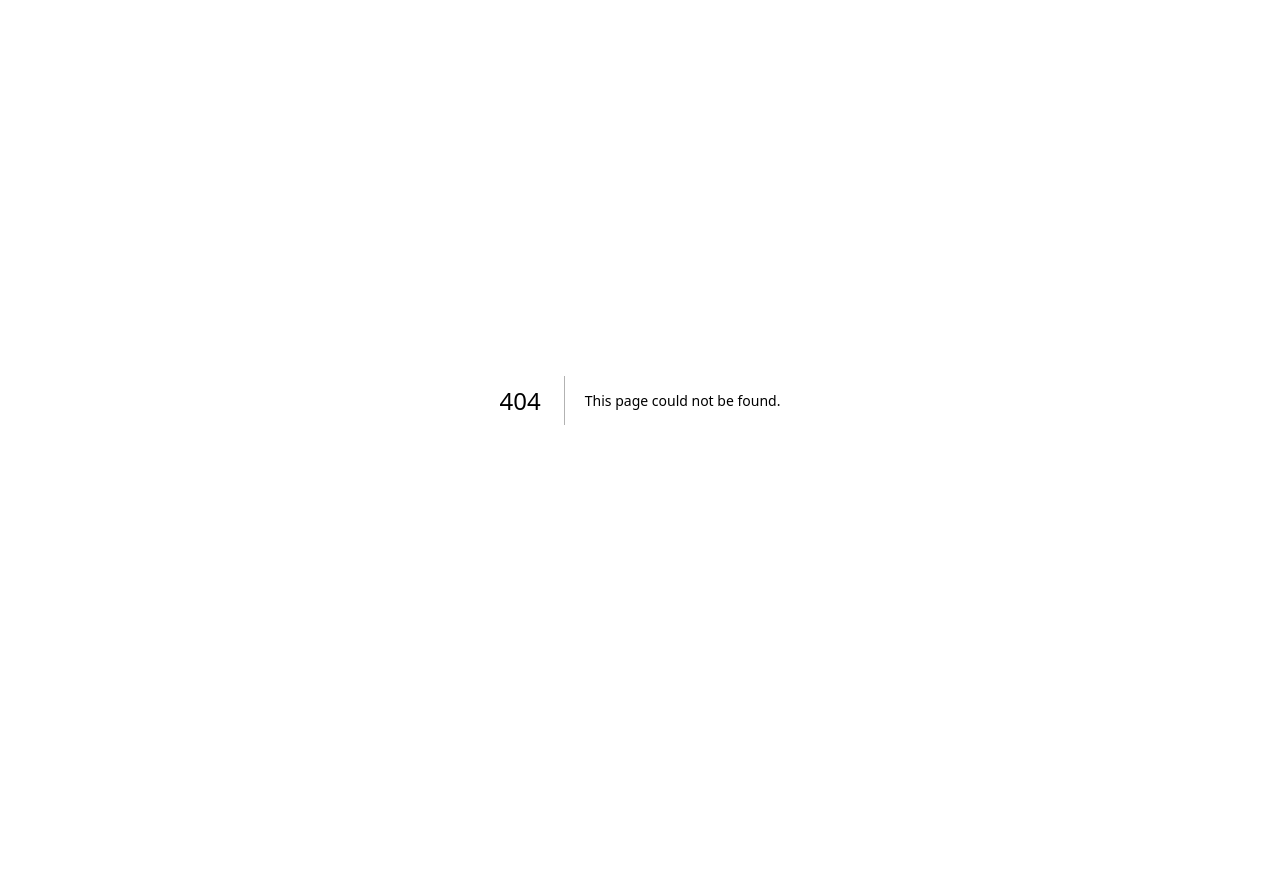
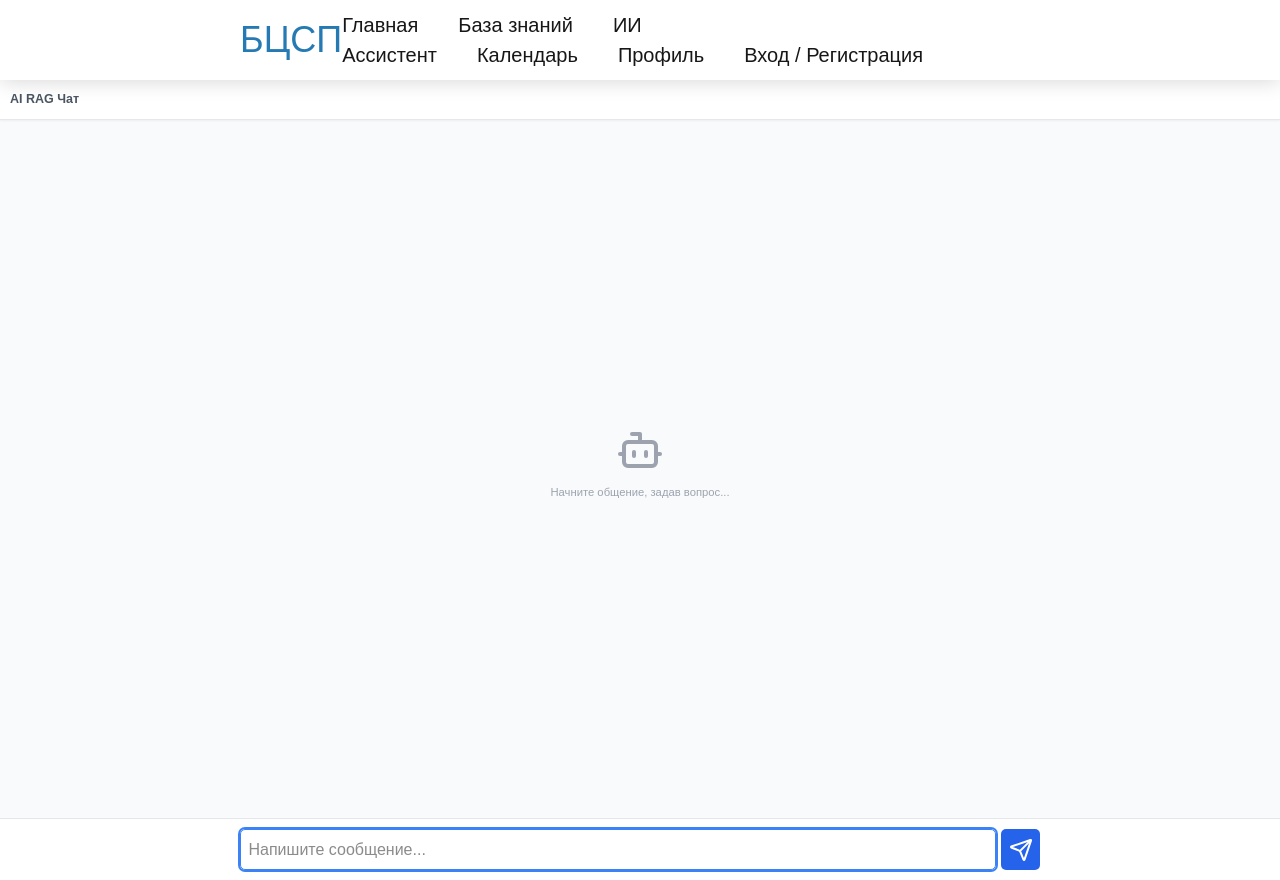
Before and after one commit to Qcsteeven/IT-Eco-For-SP, a Next.js app: page /chat in a window 1280 px wide. Before the commit this address had no page. Before the commit the page ends 800 px from the top, so only its background shows below. Built offline with nearby package versions, Linux system fonts and the light colour scheme.

Commit message:
ИИ асисстент (не работающий)

```diff
--- /dev/null
+++ b/src/app/(otherpage)/chat/ChatPage.module.scss
@@ -0,0 +1,155 @@
+/* src/app/(otherpage)/chat/ChatPage.module.scss */
+
+.chatContainer {
+  display: flex;
+  flex-direction: column;
+  height: 100vh;
+  background-color: #f9fafb; /* bg-gray-50 */
+}
+
+.header {
+  padding: 1rem; /* p-4 */
+  border-bottom: 1px solid #e5e7eb; /* border-b */
+  background-color: #ffffff; /* bg-white */
+  box-shadow: 0 1px 2px 0 rgba(0, 0, 0, 0.05); /* shadow-sm */
+
+  h1 {
+    font-size: 1.25rem; /* text-xl */
+    font-weight: 600; /* font-semibold */
+    color: #4b5563; /* text-gray-700 */
+  }
+}
+
+.messagesContainer {
+  flex: 1;
+  overflow-y: auto;
+  padding: 1rem; /* p-4 */
+  display: flex;
+  flex-direction: column;
+  gap: 1rem; /* space-y-4 */
+}
+
+.emptyState {
+  display: flex;
+  flex-direction: column;
+  align-items: center;
+  justify-content: center;
+  height: 100%;
+  color: #9ca3af; /* text-gray-400 */
+
+  p {
+    margin-top: 1rem;
+    font-size: 1.125rem; /* text-lg */
+  }
+}
+
+.inputArea {
+  padding: 1rem; /* p-4 */
+  border-top: 1px solid #e5e7eb; /* border-t */
+  background-color: #ffffff; /* bg-white */
+  /* === СТИЛИ ДЛЯ ЦЕНТРИРОВАНИЯ ФОРМЫ === */
+  display: flex;
+  justify-content: center;
+}
+
+.form {
+  display: flex;
+  gap: 0.5rem; /* gap-2 */
+  /* === Ограничение и центрирование === */
+  max-width: 800px;
+  width: 100%;
+}
+
+.inputField {
+  flex: 1;
+  padding: 0.75rem; /* p-3 */
+  border: 1px solid #d1d5db; /* border-gray-300 */
+  border-radius: 0.5rem; /* rounded-lg */
+  outline: none;
+  transition: all 0.2s ease-in-out;
+
+  &:focus {
+    box-shadow: 0 0 0 2px #3b82f6;
+    border-color: #3b82f6;
+  }
+
+  &:disabled {
+    cursor: not-allowed;
+    background-color: #f3f4f6; /* bg-gray-100 */
+  }
+}
+
+.submitButton {
+  padding: 0.75rem; /* p-3 */
+  background-color: #2563eb; /* bg-blue-600 */
+  color: white;
+  border-radius: 0.5rem; /* rounded-lg */
+  transition: background-color 0.2s;
+  display: flex;
+  align-items: center;
+  justify-content: center;
+
+  &:hover:not(:disabled) {
+    background-color: #1d4ed8; /* hover:bg-blue-700 */
+  }
+
+  &:disabled {
+    background-color: #93c5fd; /* disabled:bg-blue-300 */
+    cursor: not-allowed;
+  }
+}
+
+/* Стили для отдельного сообщения */
+.message {
+  display: flex;
+  align-items: flex-start;
+  gap: 0.75rem; /* gap-3 */
+}
+
+.userMessage {
+  justify-content: flex-end; /* justify-end */
+}
+
+.assistantMessage {
+  justify-content: flex-start; /* justify-start */
+}
+
+.iconWrapper {
+  padding: 0.5rem; /* p-2 */
+  border-radius: 9999px; /* rounded-full */
+}
+
+.userIcon {
+  order: 2;
+  background-color: #3b82f6; /* bg-blue-500 */
+  color: white;
+}
+
+.botIcon {
+  order: 1;
+  background-color: #e5e7eb; /* bg-gray-200 */
+}
+
+.contentBubble {
+  max-width: 40rem; /* max-w-xl */
+  padding: 0.75rem; /* p-3 */
+  border-radius: 0.5rem; /* rounded-lg */
+  box-shadow:
+    0 4px 6px -1px rgba(0, 0, 0, 0.1),
+    0 2px 4px -2px rgba(0, 0, 0, 0.1); /* shadow-md */
+
+  p {
+    white-space: pre-wrap;
+    font-size: 0.875rem; /* text-sm */
+  }
+}
+
+.userContent {
+  background-color: #eff6ff; /* bg-blue-50 */
+  order: 1;
+}
+
+.assistantContent {
+  background-color: #ffffff; /* bg-white */
+  order: 2;
+}
--- /dev/null
+++ b/src/app/(otherpage)/chat/page.tsx
@@ -0,0 +1,120 @@
+// src/app/(otherpage)/chat/page.tsx
+'use client';
+
+import React, { useRef, useEffect } from 'react';
+import { useChat } from '@ai-sdk/react';
+import { Send, User, Bot, Loader2 } from 'lucide-react';
+
+// Импорт модульных стилей SCSS
+import styles from './ChatPage.module.scss';
+
+// --- Компонент UI для сообщения (без изменений) ---
+interface MessageProps {
+  role: 'user' | 'assistant';
+  content: string;
+}
+
+const ChatMessage: React.FC<MessageProps> = ({ role, content }) => {
+  const isUser = role === 'user';
+  const messageClass = isUser ? styles.userMessage : styles.assistantMessage;
+  const iconWrapperClass = isUser ? styles.userIcon : styles.botIcon;
+  const contentBubbleClass = isUser
+    ? styles.userContent
+    : styles.assistantContent;
+
+  return (
+    <div className={`${styles.message} ${messageClass}`}>
+      <div className={`${styles.iconWrapper} ${iconWrapperClass}`}>
+        {isUser ? <User size={18} /> : <Bot size={18} />}
+      </div>
+      <div className={`${styles.contentBubble} ${contentBubbleClass}`}>
+        <p>{content}</p>
+      </div>
+    </div>
+  );
+};
+
+// --- Основной компонент страницы чата ---
+const ChatPage: React.FC = () => {
+  const {
+    messages,
+    input = '',
+    handleInputChange,
+    handleSubmit,
+    isLoading,
+    error,
+  } = useChat({
+    api: '/api/chat',
+  });
+
+  const messagesEndRef = useRef<HTMLDivElement>(null);
+
+  const scrollToBottom = () => {
+    messagesEndRef.current?.scrollIntoView({ behavior: 'smooth' });
+  };
+
+  useEffect(() => {
+    scrollToBottom();
+  }, [messages]);
+
+  return (
+    <div className={styles.chatContainer}>
+      <header className={styles.header}>
+        <h1>AI RAG Чат</h1>
+      </header>
+
+      <div className={styles.messagesContainer}>
+        {messages.length === 0 ? (
+          <div className={styles.emptyState}>
+            <Bot size={48} className="mb-4" />
+            <p>Начните общение, задав вопрос...</p>
+          </div>
+        ) : (
+          messages.map((m) => (
+            <ChatMessage
+              key={m.id}
+              role={m.role === 'user' ? 'user' : 'assistant'}
+              content={m.content || ''}
+            />
+          ))
+        )}
+        <div ref={messagesEndRef} />
+      </div>
+
+      <div className={styles.inputArea}>
+        {error && (
+          <div className="text-red-500 mb-2 p-2 bg-red-50 border border-red-200 rounded">
+            Ошибка: {(error as Error).message || 'Произошла ошибка.'}
+          </div>
+        )}
+
+        <form onSubmit={handleSubmit} className={styles.form}>
+          <input
+            className={styles.inputField}
+            value={input}
+            placeholder={isLoading ? 'AI пишет...' : 'Напишите сообщение...'}
+            onChange={handleInputChange}
+            // 🛑 ВРЕМЕННО ОТКЛЮЧЕНО: Удален disabled={isLoading}
+            autoFocus
+          />
+
+          <button
+            type="submit"
+            // 🛑 ВРЕМЕННО ОТКЛЮЧЕНО: Установлено disabled={false} для проверки,
+            // чтобы исключить ошибку, связанную с !input.trim()
+            disabled={false}
+            className={styles.submitButton}
+          >
+            {isLoading ? (
+              <Loader2 size={24} className="animate-spin" />
+            ) : (
+              <Send size={24} />
+            )}
+          </button>
+        </form>
+      </div>
+    </div>
+  );
+};
+
+export default ChatPage;
--- a/src/app/api/chat/route.ts
+++ b/src/app/api/chat/route.ts
@@ -1,6 +1,6 @@
-// app/api/chat/route.ts
 import { fireworks } from '@ai-sdk/fireworks';
 import { streamText, UIMessage, convertToModelMessages } from 'ai';
+// Убедитесь, что эти пути и функции существуют в вашем проекте
 import { createSystemPrompt } from '@/lib/prompts';
 import { getRagContext } from '@/lib/rag';
 
--- a/src/components/layout/Header.tsx
+++ b/src/components/layout/Header.tsx
@@ -15,6 +15,9 @@ export default function Header() {
             <Link href="/base" className="header-links-item">
               База знаний
             </Link>
+            <Link href="/chat" className="header-links-item">
+              ИИ Ассистент
+            </Link>
             <Link href="/calendar" className="header-links-item">
               Календарь
             </Link>
```
